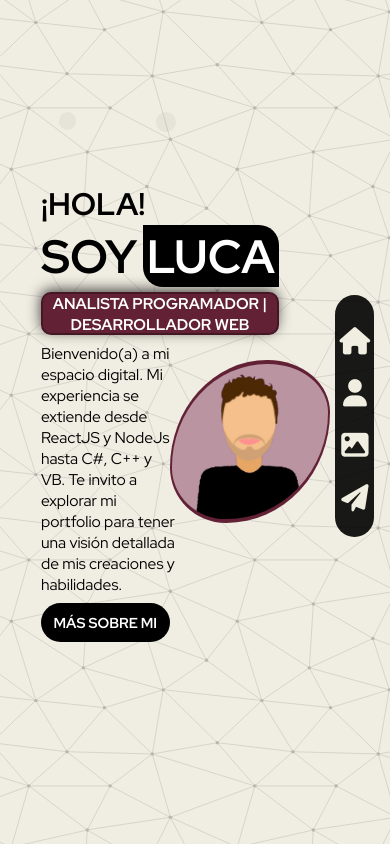
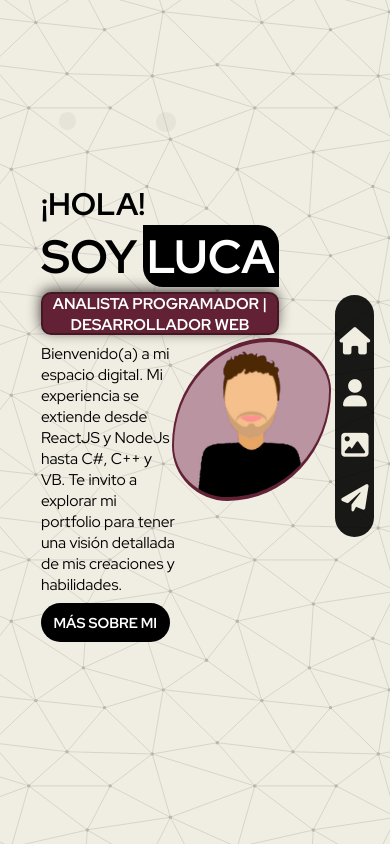
Before and after one commit to lucagiallonardi/my-portfolio, a React (Create React App) app: page / in a window 390 px wide. Built offline with nearby package versions, Linux system fonts and the light colour scheme.

Commit message:
change responsive

```diff
--- a/src/pages/Home/Home.css
+++ b/src/pages/Home/Home.css
@@ -260,10 +260,10 @@ z-index: 2;
     }
     .homeImg{
         width: 40vw;
-        position: fixed;
-        margin-top: 10vw;
+        top: 40vh;
         animation: none;
-        margin-left: 35vw;
+        left: 44vw;
+        position: absolute;
     }
     .presHola{
         font-size: 8vw;
```
